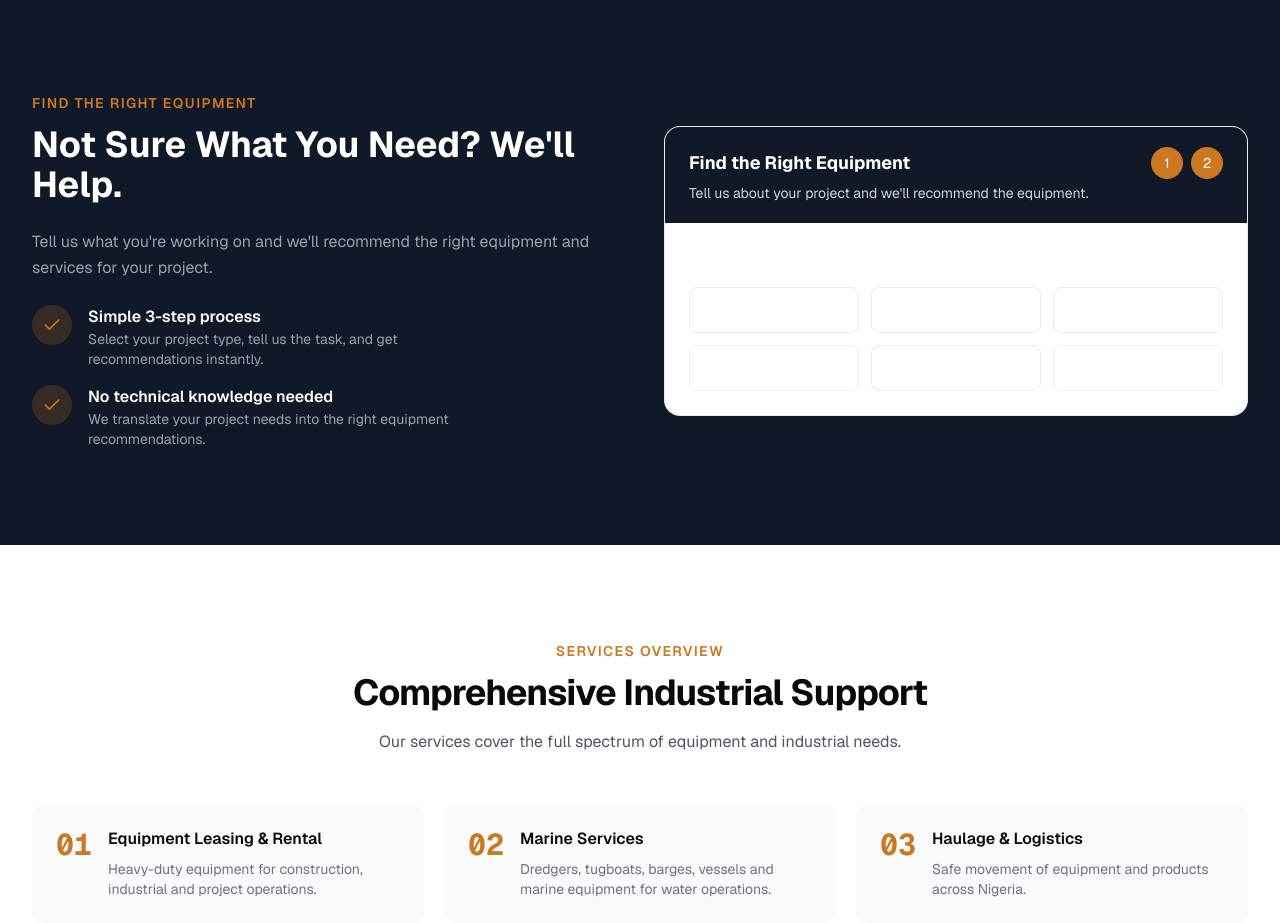
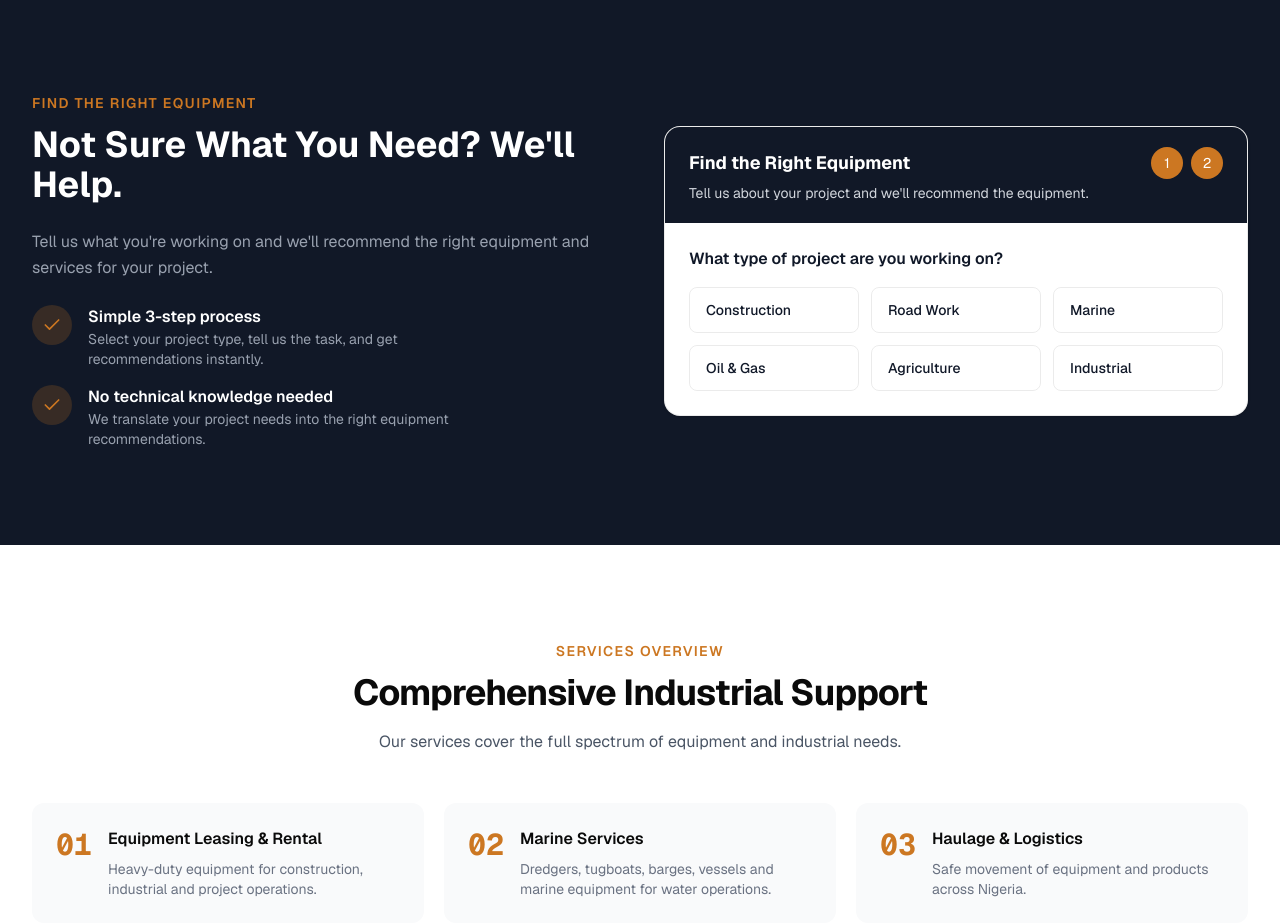
Before and after one commit to jakejunior-tech/puella-website, a Next.js app: page / in a window 1280 px wide. Shown: the part 3580-4503 px from the top of the page. Built offline with nearby package versions, Linux system fonts and the light colour scheme.

Commit message:
Fix EquipmentFinder text invisible (white-on-white inheritance)

```diff
--- a/src/components/EquipmentFinder.tsx
+++ b/src/components/EquipmentFinder.tsx
@@ -38,7 +38,7 @@ export default function EquipmentFinder() {
   }
 
   return (
-    <div className="rounded-2xl border border-gray-200 bg-white shadow-sm overflow-hidden">
+    <div className="rounded-2xl border border-gray-200 bg-white text-gray-900 shadow-sm overflow-hidden">
       <div className="bg-secondary text-white px-6 py-5">
         <div className="flex items-center justify-between">
           <h3 className="font-bold text-lg">Find the Right Equipment</h3>
```
